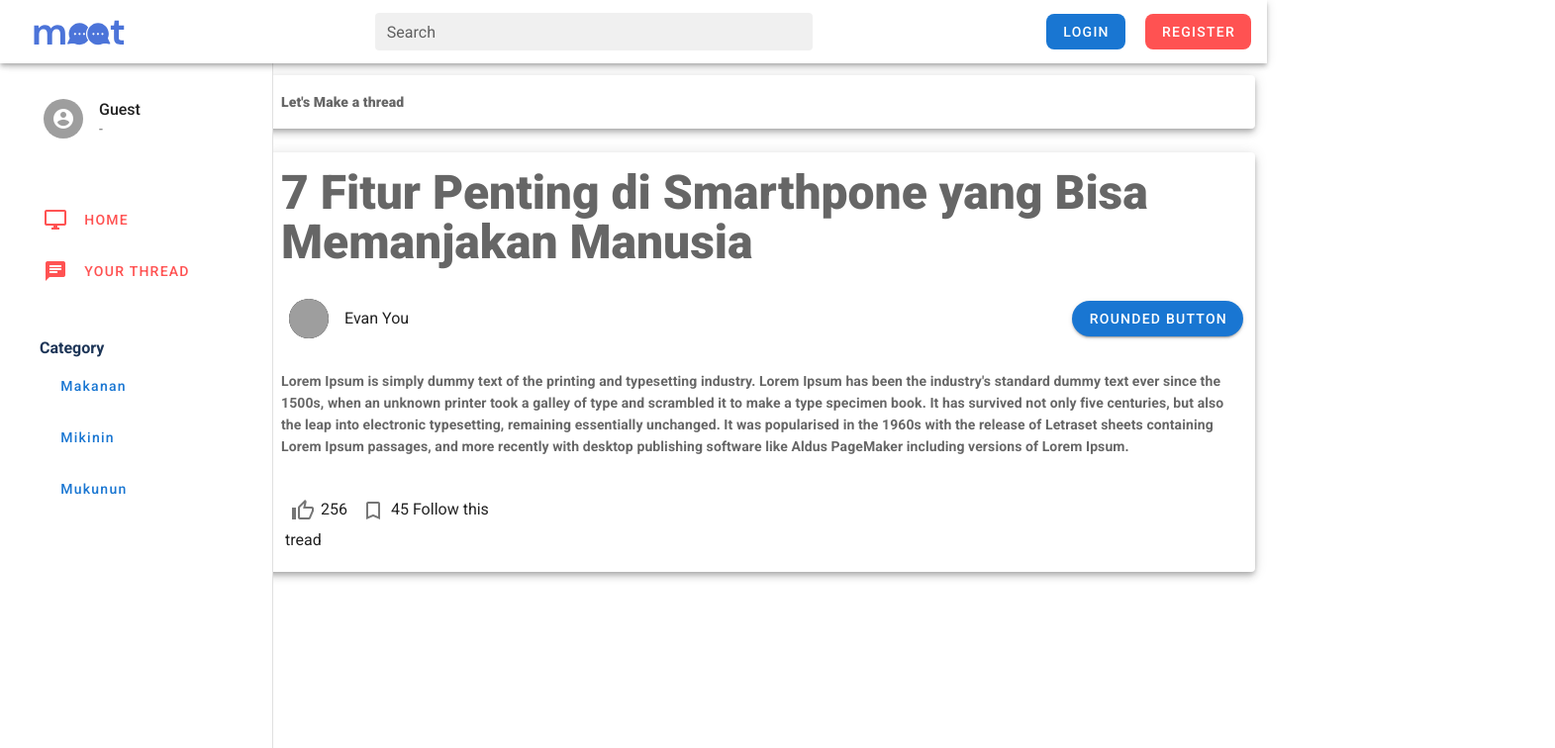
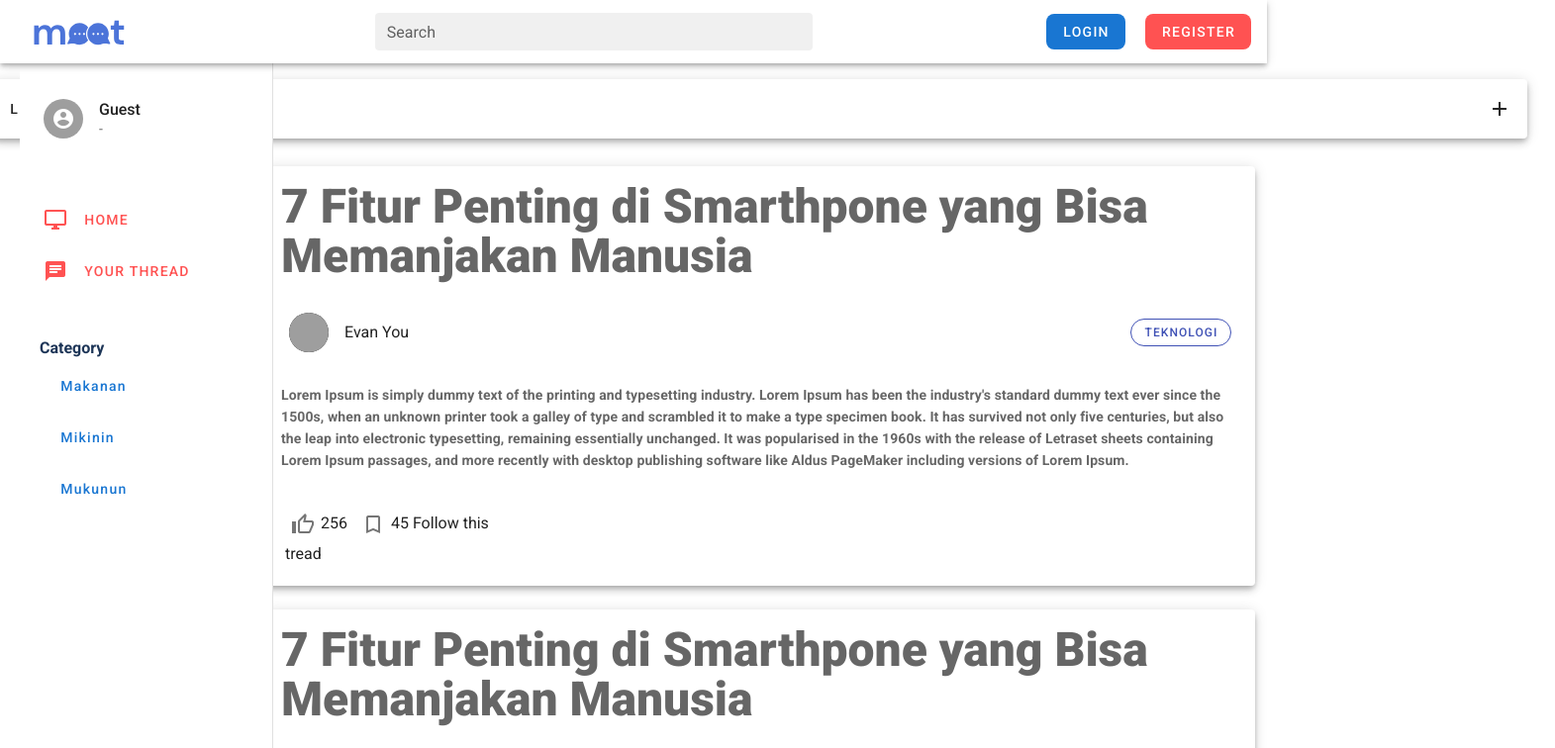
Before and after one commit to kelompok-22-capstone-project/forum-group-discussion-frontend, a Nuxt app in the folder fgd-22/: page / in a window 1280 px wide. Shown: the top 756 px of the page at 99% size, 1571 px wide, since content can reach past the window. Built offline with nearby package versions, Linux system fonts and the light colour scheme; grey boxes are pictures that could not be loaded.

Commit message:
CreateThread

```diff
--- a/fgd-22/components/Cards.vue
+++ b/fgd-22/components/Cards.vue
@@ -20,11 +20,9 @@
           <v-list-item-title>Evan You</v-list-item-title>
         </v-list-item-content>
 
-        <v-row align="center" justify="end">
-            <div class="text-center">
-                <v-btn rounded color="primary" dark>Rounded Button</v-btn>
-            </div>
-        </v-row>
+        <v-btn small rounded outlined color="indigo">
+          Teknologi
+        </v-btn>
 
       </v-list-item>
     </v-card-actions>
--- /dev/null
+++ b/fgd-22/components/CreateThread.vue
@@ -0,0 +1,73 @@
+<template>
+  <v-row justify="center">
+    <v-dialog v-model="dialog" persistent max-width="600px">
+      <template v-slot:activator="{ on, attrs }">
+        <v-btn
+          width="1550px"
+          height="60px"
+          class="ma-7 pt-4 pb-4"
+          color="#fff"
+          elevation="5"
+          v-bind="attrs"
+          v-on="on"
+        >
+          <span> Let's Make a thread </span>
+          <v-spacer></v-spacer>
+          <v-icon> mdi-plus </v-icon>
+        </v-btn>
+      </template>
+      <v-card>
+        <v-col cols="12" sm="6" md="12">
+        <v-card-title>
+          <span class="text-h5">User Profile</span>
+        </v-card-title>
+        </v-col>
+
+        <v-card-text>
+          <v-container>
+            <v-row>
+              <v-col cols="2" sm="6" md="12">
+                <v-text-field
+                  label="Title"
+                  placeholder="Title"
+                  outlined
+                ></v-text-field>
+              </v-col>
+
+              <v-col cols="2" md="12">
+                <v-textarea
+                  outlined
+                  name="input-7-4"
+                  label="Description"
+
+                ></v-textarea>
+              </v-col>
+
+
+
+
+
+            </v-row>
+          </v-container>
+        </v-card-text>
+        <v-card-actions>
+          <v-spacer></v-spacer>
+          <v-btn color="blue darken-1" text @click="dialog = false">
+            Close
+          </v-btn>
+          <v-btn color="blue darken-1" text @click="dialog = false">
+            Save
+          </v-btn>
+        </v-card-actions>
+      </v-card>
+    </v-dialog>
+  </v-row>
+</template>
+
+<script>
+export default {
+  data: () => ({
+    dialog: false,
+  }),
+};
+</script>
--- a/fgd-22/pages/index.vue
+++ b/fgd-22/pages/index.vue
@@ -1,17 +1,20 @@
 <template>
   <v-row justify="center" align="center">
+
+    <CreateThread />
+
     <v-col cols="12" sm="12" md="12">
-    <v-card class="mx-auto" max-width="1550" elevation="5">
-      <v-card-text class="text-h8 font-weight-black">
-      Let's Make a thread
-    </v-card-text>
-
-    </v-card>
+      <Cards />
     </v-col>
 
     <v-col cols="12" sm="12" md="12">
       <Cards />
     </v-col>
+
+    <v-col cols="12" sm="12" md="12">
+      <Cards />
+    </v-col>
+
   </v-row>
 </template>
 
```
